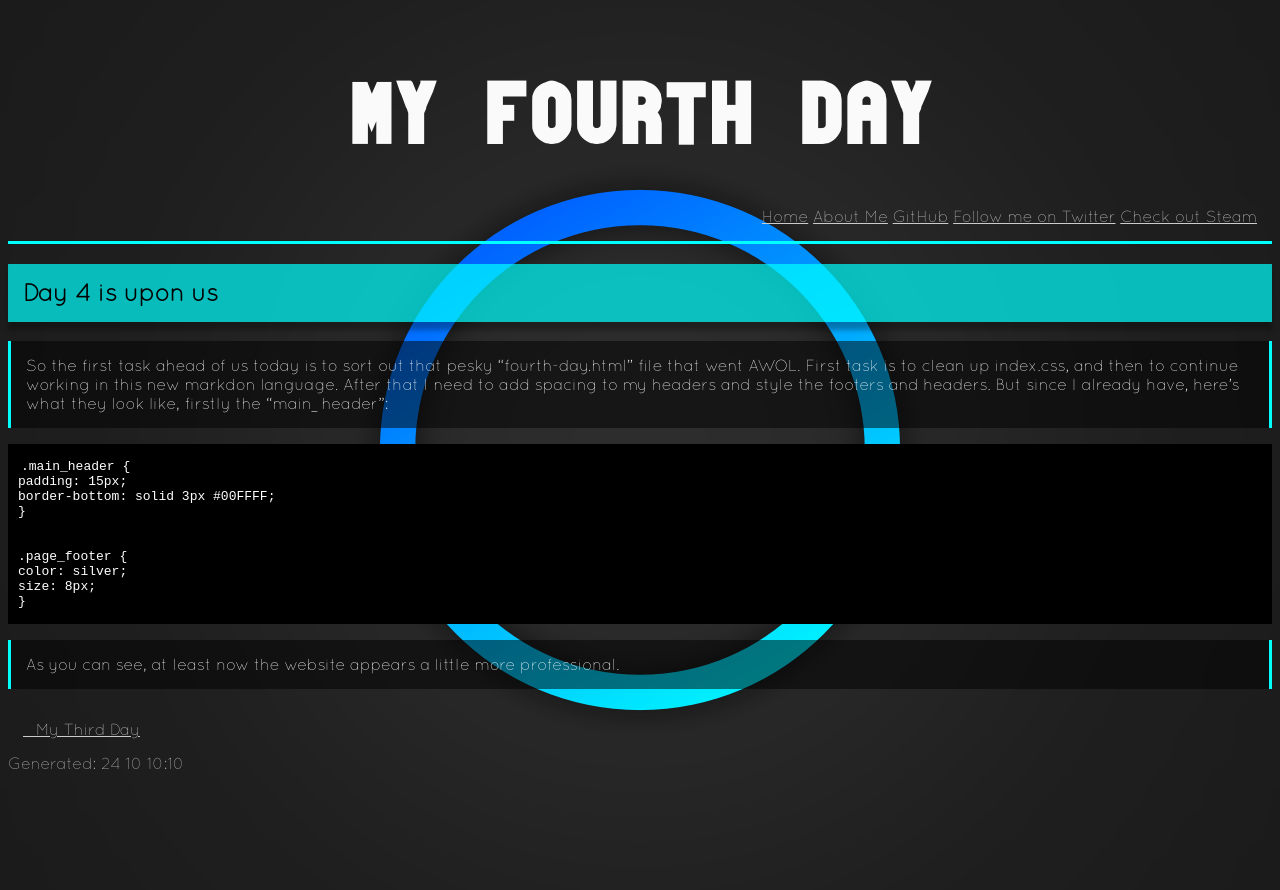
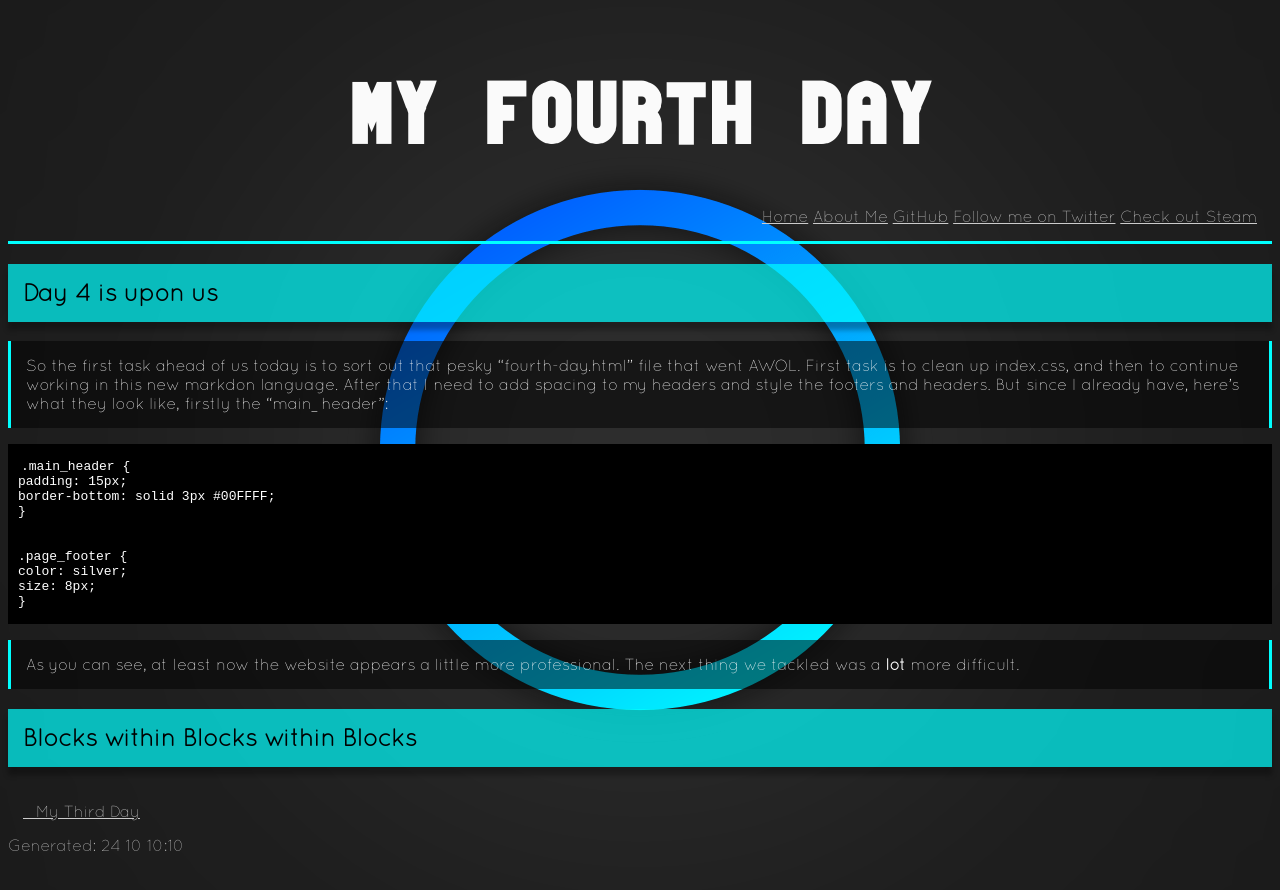
Before and after one commit to boffnoff/boffnoff.github.com, a Jekyll site: the page built from _posts/2013-10-24-fourth-day.md, in a window 1280 px wide. Shown: the top 890 px of the page. Built offline with Jekyll 4.4.1, drawn with Linux system fonts in a browser that asks for light colours.

Commit message:
day 4 text added

```diff
--- a/_posts/2013-10-24-fourth-day.md
+++ b/_posts/2013-10-24-fourth-day.md
@@ -19,4 +19,7 @@ markdon language. After that I need to add spacing to my headers and style the f
     size: 8px;
     }
 
-As you can see, at least now the website appears a little more professional.
+As you can see, at least now the website appears a little more professional. The next thing we tackled was a <b>lot</b> more difficult.
+
+
+## Blocks within Blocks within Blocks
```
